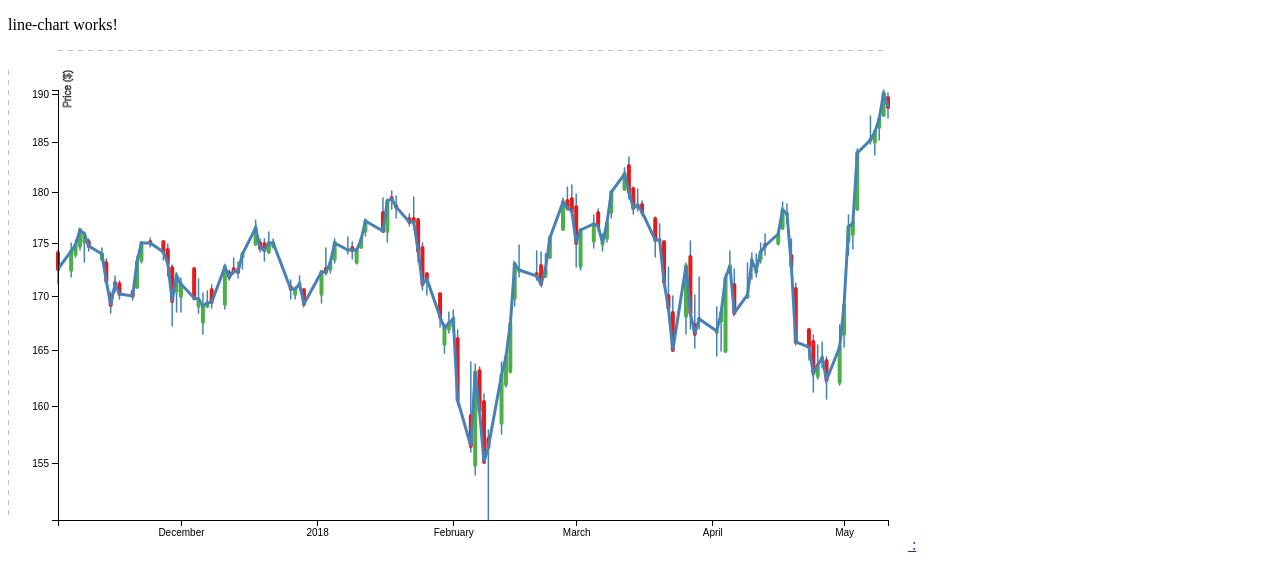
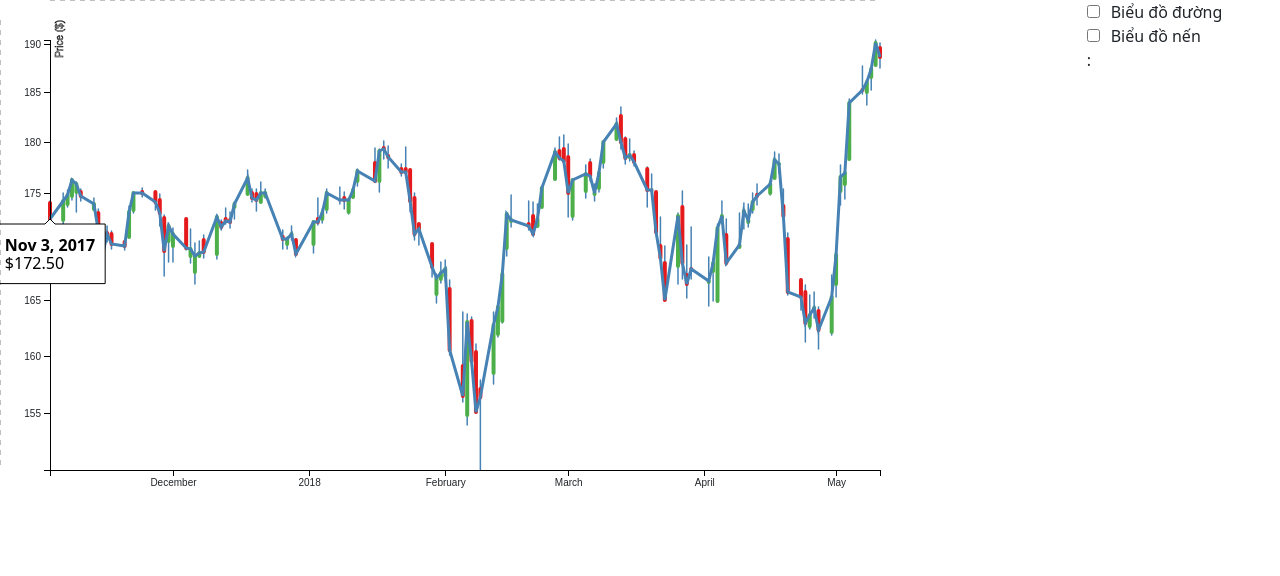
Before and after one commit to Minhnt-int/ChartProject, an Angular app: page / in a window 1280 px wide. Shown: the top 576 px of the page. Built offline with nearby package versions, Linux system fonts and the light colour scheme.

Commit message:
26/10 update2

```diff
--- a/angular.json
+++ b/angular.json
@@ -7,7 +7,8 @@
       "projectType": "application",
       "schematics": {
         "@schematics/angular:component": {
-          "style": "scss"
+          "style":
+            "scss"
         }
       },
       "root": "",
@@ -30,9 +31,13 @@
               "src/assets"
             ],
             "styles": [
-              "src/styles.scss"
+              "src/styles.scss",
+              "node_modules/bootstrap/dist/css/bootstrap.min.css"
             ],
-            "scripts": []
+            "scripts": [
+              "node_modules/jquery/dist/jquery.min.js",
+        "node_modules/bootstrap/dist/js/bootstrap.min.js"
+            ]
           },
           "configurations": {
             "production": {
@@ -93,9 +98,13 @@
               "src/assets"
             ],
             "styles": [
-              "src/styles.scss"
+              "src/styles.scss",
+        "node_modules/bootstrap/dist/css/bootstrap.min.css"
             ],
-            "scripts": []
+            "scripts": [
+              "node_modules/jquery/dist/jquery.min.js",
+        "node_modules/bootstrap/dist/js/bootstrap.min.js"
+            ]
           }
         }
       }
--- a/package.json
+++ b/package.json
@@ -19,6 +19,8 @@
     "@angular/platform-browser-dynamic": "^16.2.0",
     "@angular/router": "^16.2.0",
     "@types/d3": "^7.4.2",
+    "bootstrap": "^5.3.2",
+    "jquery": "^3.7.1",
     "rxjs": "~7.8.0",
     "tslib": "^2.3.0",
     "zone.js": "~0.13.0"
--- a/src/app/component/Chart/line-chart/line-chart.component.html
+++ b/src/app/component/Chart/line-chart/line-chart.component.html
@@ -1,3 +1,19 @@
-<p>line-chart works!</p>
-<svg id="svg" width="900" height="500"></svg>
-<a href="">{{ pointer.x }} : {{ pointer.y }}</a>
+<div class="content-container row">
+  <svg class="col" id="svg" width="900" height="500"></svg>
+  <div class="col-2">
+    <div class="row">
+      <div class="col-1">
+        <input type="checkbox" (click)="visibleChanges(false)" />
+      </div>
+      <label class="col"> Biểu đồ đường </label>
+    </div>
+    <div class="row">
+      <div class="col-1">
+        <input type="checkbox" (click)="visibleChanges(true)" />
+      </div>
+      <label class="col"> Biểu đồ nến </label>
+    </div>
+
+    <a>{{ pointer.x }} : {{ pointer.y }}</a>
+  </div>
+</div>
--- a/src/app/component/Chart/line-chart/line-chart.component.ts
+++ b/src/app/component/Chart/line-chart/line-chart.component.ts
@@ -35,6 +35,10 @@ export class LineChartComponent implements OnInit, AfterViewInit, OnChanges {
   chartContainer: any;
   g: any;
   pointer: any = {};
+  svgLine: any;
+  svgCandle: any;
+  visible = [true, true];
+
   constructor() {
     this.width = this.comWidth - this.margin.left - this.margin.right;
     this.height = this.comHeight - this.margin.top - this.margin.bottom;
@@ -111,7 +115,7 @@ export class LineChartComponent implements OnInit, AfterViewInit, OnChanges {
       .x((d: any) => this.x(d.date))
       .y((d: any) => this.y(d.close));
 
-    let g = this.chartContainer
+    this.svgCandle = this.chartContainer
       .append('g')
       .attr('class', 'line')
       .attr('stroke-linecap', 'round')
@@ -124,11 +128,13 @@ export class LineChartComponent implements OnInit, AfterViewInit, OnChanges {
         (d: any) => `translate(${this.x(d.date) ? this.x(d.date) : 0},0)`
       );
 
-    g.append('line')
+    this.svgCandle
+      .append('line')
       .attr('y1', (d: any) => this.y(d.low))
       .attr('y2', (d: any) => this.y(d.high));
 
-    g.append('line')
+    this.svgCandle
+      .append('line')
       .attr('y1', (d: any) => this.y(d.open))
       .attr('y2', (d: any) => this.y(d.close))
       .attr('stroke-width', 4)
@@ -140,7 +146,7 @@ export class LineChartComponent implements OnInit, AfterViewInit, OnChanges {
           : d3.schemeSet1[8]
       );
 
-    this.chartContainer
+    this.svgLine = this.chartContainer
       .append('path')
       .datum(this.data)
       .attr('class', 'line')
@@ -304,7 +310,6 @@ export class LineChartComponent implements OnInit, AfterViewInit, OnChanges {
       // Cập nhật vị trí đường kẻ ngang
       horizontalLine.attr('y1', y).attr('y2', y);
       const xx = bisect(this.data, this.x.invert(x - this.margin.left));
-      const yy = bisect(this.data, this.y.invert(y));
 
       const date = formatTime(this.data[xx].date);
       this.pointer = {
@@ -313,4 +318,22 @@ export class LineChartComponent implements OnInit, AfterViewInit, OnChanges {
       };
     });
   }
+
+  visibleChanges(x: boolean) {
+    if (x) {
+      this.visible[1] = !this.visible[1];
+    } else {
+      this.visible[0] = !this.visible[0];
+    }
+    if (!this.visible[0]) {
+      this.svgLine.attr('display', 'none');
+    } else {
+      this.svgLine.attr('display', 'unset');
+    }
+    if (!this.visible[1]) {
+      this.svgCandle.attr('display', 'none');
+    } else {
+      this.svgCandle.attr('display', 'unset');
+    }
+  }
 }
```
Also changed, not shown: src/app/app.module.ts (+5 -10 lines), 1 other file (tests, documents, lock files or other folders).
